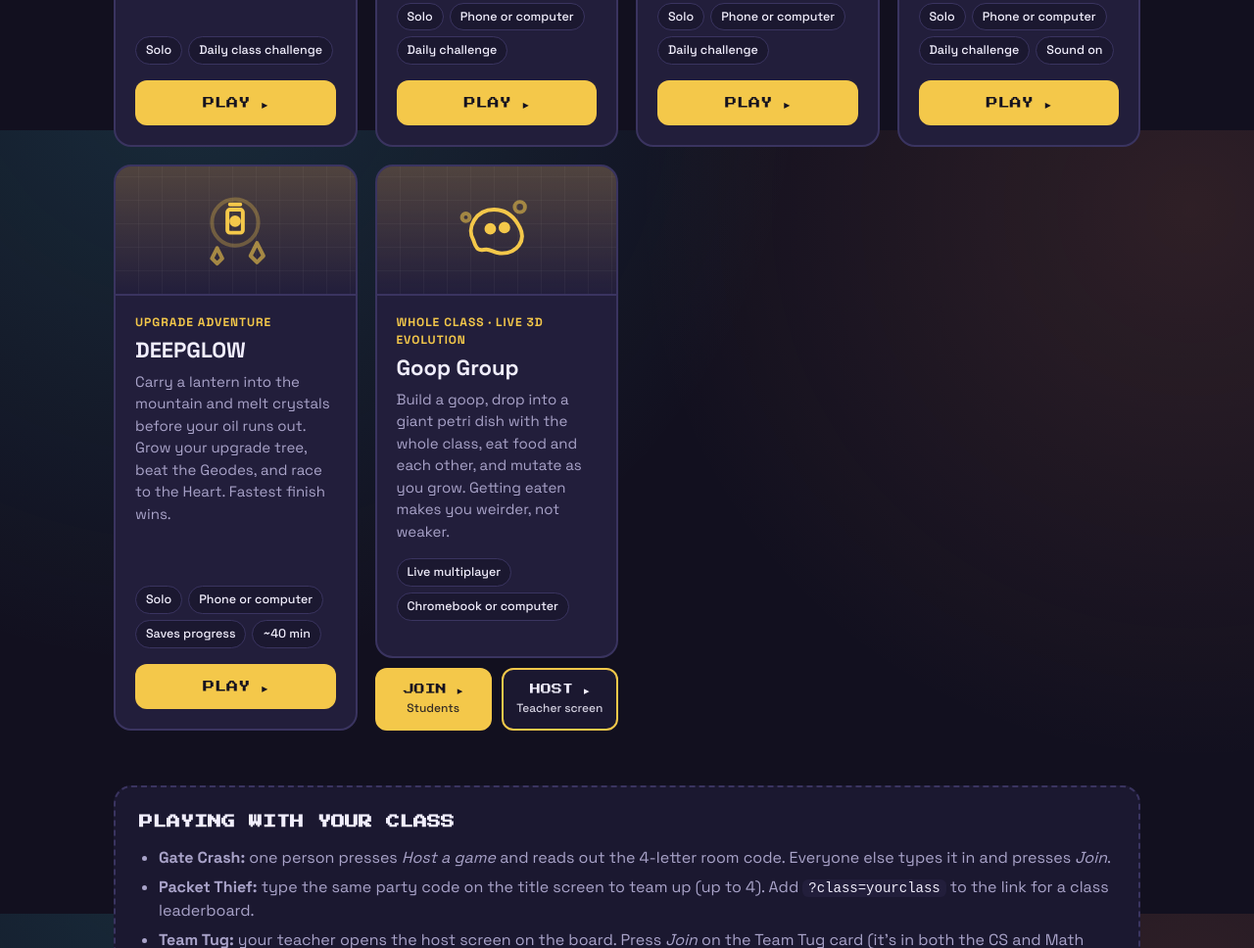
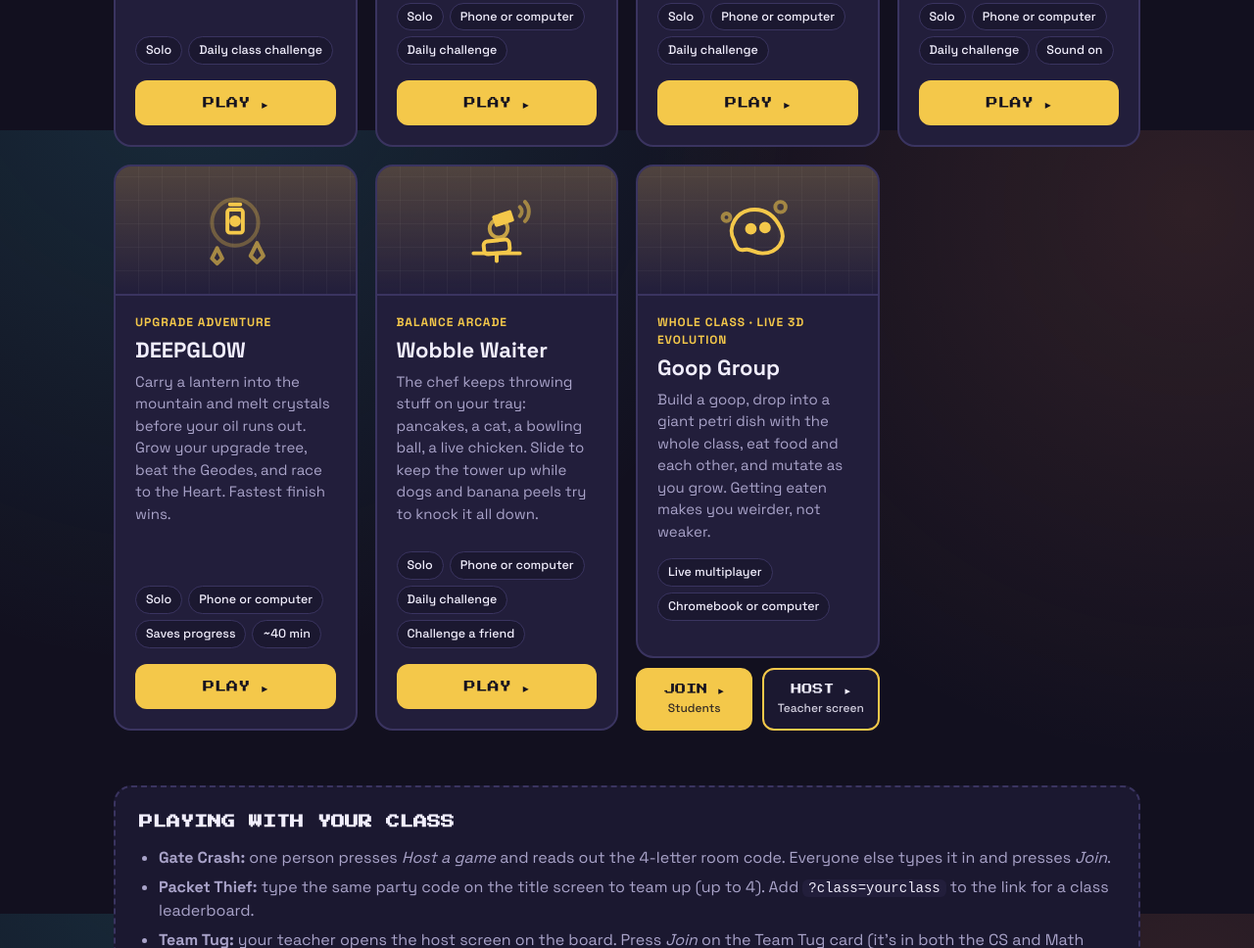
Before and after one commit to ostromaj/mr-o-arcade, a plain HTML site: page index.html in a window 1280 px wide. Shown: the part 4667-5635 px from the top of the page at 98% size. Drawn offline with Linux system fonts and the light colour scheme.

Commit message:
Add Wobble Waiter to Just for Fun
Co-Authored-By: Claude Opus 5.5 <noreply@anthropic.com>
Claude-Session: https://claude.ai/code/session_01MspDmhBPSNX8ibmhVrige2

```diff
--- a/index.html
+++ b/index.html
@@ -692,6 +692,27 @@
           </div>
         </a>
 
+        <a class="card fun" href="https://ostromaj.github.io/wobble-waiter/">
+          <div class="art" aria-hidden="true">
+            <svg viewBox="0 0 64 64" fill="none" stroke="#f4c84a" stroke-width="3" stroke-linejoin="round" stroke-linecap="round">
+              <path d="M14 50h36"/>
+              <path d="M32 50V56"/>
+              <rect x="22" y="40" width="20" height="10" rx="3" transform="rotate(-6 32 45)"/>
+              <circle cx="35" cy="31" r="7" transform="rotate(-6 32 45)" opacity=".75"/>
+              <path d="M30 22l12-4 2 6-12 4z" fill="#f4c84a"/>
+              <path d="M50 14c2 2 2 5 0 7M54 10c4 4 4 11 0 15" opacity=".55"/>
+            </svg>
+          </div>
+          <div class="body">
+            <div class="topic">Balance arcade</div>
+            <h3>Wobble Waiter</h3>
+            <p>The chef keeps throwing stuff on your tray: pancakes, a cat, a bowling ball, a live chicken. Slide to keep the tower up while dogs and banana peels try to knock it all down.</p>
+            <div class="tags"><span>Solo</span><span>Phone or computer</span><span>Daily challenge</span><span>Challenge a friend</span></div>
+            <div class="plays" data-game="wobblewaiter"><b>0</b> PLAYS</div>
+            <div class="play">PLAY ▸</div>
+          </div>
+        </a>
+
         <div class="cardWrap fun">
           <div class="card fun static">
             <div class="art" aria-hidden="true">
```
